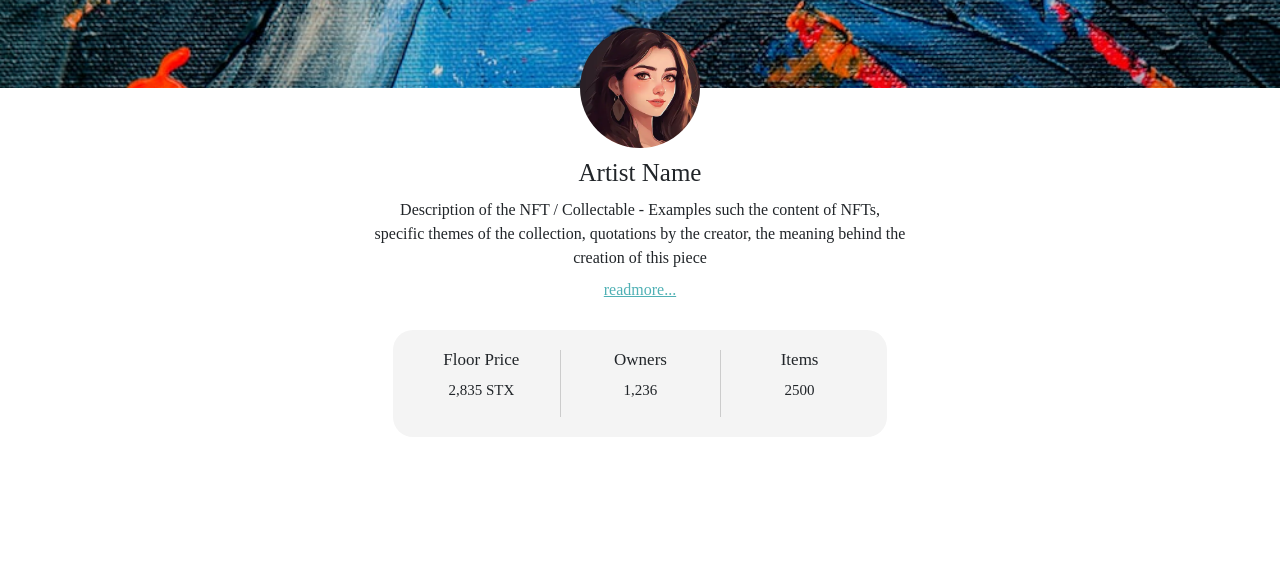
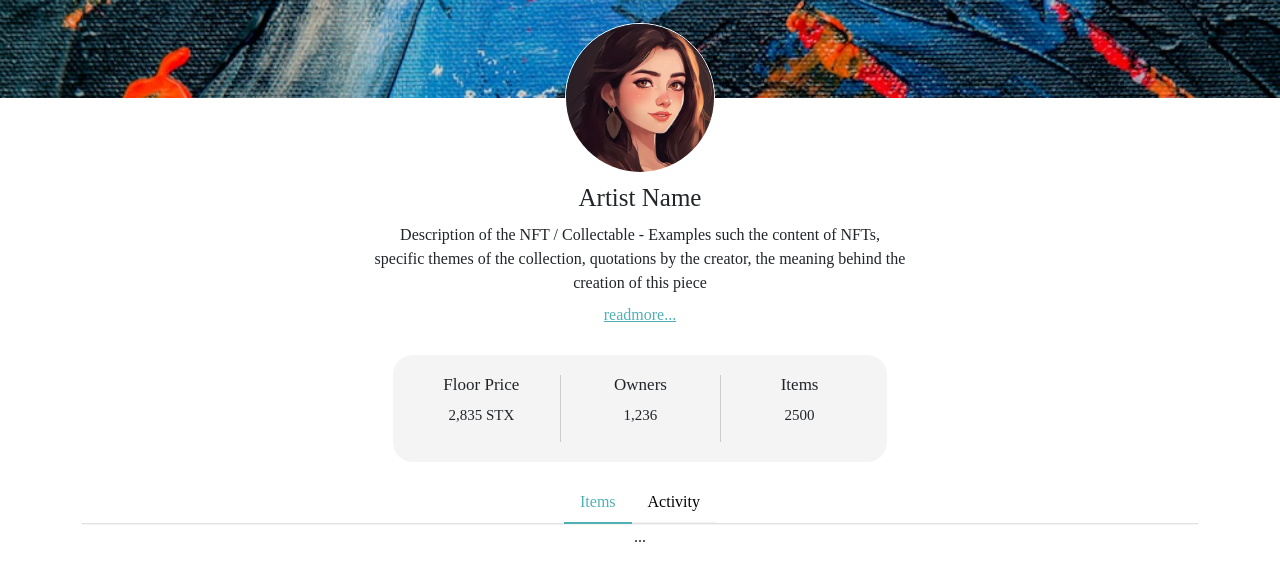
Before and after one commit to abasitfarooqi/frontend-assignment-risidio, a plain HTML site: page index.html in a window 1280 px wide. Shown: the part 172-752 px from the top of the page. Drawn offline with Linux system fonts and the light colour scheme.

Commit message:
all styling and data almost completed

```diff
--- a/css/style.css
+++ b/css/style.css
@@ -1,31 +1,36 @@
-body{
+body {
     font-family: raleway !important;
     font-weight: 300;
 }
 
-a:link,a:visited,a:hover,a:active  {
+a:link,
+a:visited,
+a:hover,
+a:active {
     color: #50b1b5;
 }
 
 
-.navbar{
-    background-color: rgb(22, 9, 110) ; /* #16096d*/
+.navbar {
+    background-color: rgb(22, 9, 110);
+    /* #16096d*/
 }
 
-.navbar-brand img{
+.navbar-brand img {
     width: 130px;
 }
 
 
 @media (min-width: 992px) {
-.navbar{
-    background: rgb(22,9,109);
-    background: linear-gradient(46deg, rgba(22,9,109,1) 0%, rgba(22,9,109,1) 60%, rgba(43,14,159,1) 60.5%, rgba(47,21,171,1) 85%, rgba(28,11,140,1) 100%);
+    .navbar {
+        background: rgb(22, 9, 109);
+        background: linear-gradient(46deg, rgba(22, 9, 109, 1) 0%, rgba(22, 9, 109, 1) 60%, rgba(43, 14, 159, 1) 60.5%, rgba(47, 21, 171, 1) 85%, rgba(28, 11, 140, 1) 100%);
     }
 
 }
+
 @media (max-width: 992px) {
-    .dropdown-menu{
+    .dropdown-menu {
         border-left: 1px solid white;
         border-right: 1px solid white;
 
@@ -33,15 +38,18 @@ a:link,a:visited,a:hover,a:active  {
         border-bottom: 1px solid white;
     }
 }
-.navbar-nav .nav-link, .navbar-nav .show > .nav-link {
+
+.navbar-nav .nav-link,
+.navbar-nav .show>.nav-link {
     color: rgba(255, 255, 255, 0.9);
 }
 
-.navbar-nav .nav-link.active, .navbar-nav .show > .nav-link {
+.navbar-nav .nav-link.active,
+.navbar-nav .show>.nav-link {
     color: rgba(255, 255, 255, 0.9);
 }
 
-.logo-one{
+.logo-one {
     margin: 0 !important;
 }
 
@@ -59,10 +67,12 @@ transition: all 0.35s ease-out;
     transform-origin: center left;
 }
 
-.navbar-toggler, .navbar-toggler:focus {
-    border-color:transparent !important;
+.navbar-toggler,
+.navbar-toggler:focus {
+    border-color: transparent !important;
     color: transparent;
 }
+
 .navbar-toggler span:nth-child(1) {
     margin-top: 0.1em;
 }
@@ -91,25 +101,27 @@ opacity: 1;
     transform: translate(0%, 0%) rotate(0deg);
 }
 
-.custom-button{
+.custom-button {
     padding: 3px 27px;
     background: #493dc8;
     border-radius: 2em;
 }
-.custom-button a{
+
+.custom-button a {
     color: #50b1b5 !important;
 }
+
 .navbar-nav .dropdown-menu {
     position: static;
     margin-top: 5px;
 }
 
-.dropdown-menu a.dropdown-item:hover{
+.dropdown-menu a.dropdown-item:hover {
     color: #50b1b5;
-background-color: rgba(22, 9, 110,1);
+    background-color: rgba(22, 9, 110, 1);
 }
 
-.collection-page{
+.collection-page {
     background: url(../images/collection-bg.jpg) no-repeat center center fixed;
     -webkit-background-size: cover;
     -moz-background-size: cover;
@@ -120,8 +132,9 @@ background-color: rgba(22, 9, 110,1);
 .collection-content {
     background-color: white;
 }
-.collection-title{
-padding: 45px 0px 80px 0;
+
+.collection-title {
+    padding: 45px 0px 90px 0;
     font-size: 35px;
     font-weight: 300;
     color: white;
@@ -135,29 +148,73 @@ font-size: 25px;
 }
 
 .collection-content .artist-img {
-width: 120px;
-margin-top: -60px;
+    width: 150px;
+    margin-top: -75px;
+    border: 1px solid white;
 }
 
-.collection-details{
+.collection-details {
     background-color: #f4f4f4;
     padding: 20px;
     border-radius: 20px;
     margin: 20px;
 }
 
-.collection-details .row .col{
+.collection-details .row .col {
     border-left: 1px solid #ccc;
 }
-.collection-details .row .col:first-child{
+
+.collection-details .row .col:first-child {
     border-left: 1px solid transparent;
 }
 
-.collection-details .row h5{
+.collection-details .row h5 {
     font-weight: 300;
     font-size: 17px;
 }
-.collection-details .row p{
+
+.collection-details .row p {
     font-weight: 500;
     font-size: 15px;
 }
+
+.nav-tabs .nav-item .nav-link,
+.nav-tabs .nav-link {
+    border-top: 0;
+    border-left: 0;
+    border-right: 0;
+    border-bottom: 1px solid #f4f4f4;
+}
+
+.nav-tabs .nav-item.show .nav-link,
+.nav-tabs .nav-link.active {
+    border-top: 0;
+    border-left: 0;
+    border-right: 0;
+    border-bottom: 2px solid #50b1b5;
+}
+
+.artist-data .tab-content {
+    border-top: 1px solid #f4f4f4;
+}
+
+.nav-link:focus,
+.nav-link:hover {
+    color: #50b1b5;
+}
+
+.nav-link {
+    display: block;
+    padding: var(--bs-nav-link-padding-y) var(--bs-nav-link-padding-x);
+    font-size: var(--bs-nav-link-font-size);
+    font-weight: var(--bs-nav-link-font-weight);
+    color: #000;
+    text-decoration: none;
+    transition: color .15s ease-in-out, background-color .15s ease-in-out, border-color .15s ease-in-out;
+}
+
+.nav-tabs .nav-item.show .nav-link,
+.nav-tabs .nav-link.active {
+    font-weight: 500;
+    color: #50b1b5;
+}
--- a/index.html
+++ b/index.html
@@ -1,5 +1,6 @@
 <!DOCTYPE html>
 <html>
+
 <head>
     <meta charset="utf-8">
     <meta name="viewport" content="width=device-width, initial-scale=1">
@@ -7,6 +8,7 @@
     <link rel="stylesheet" type="text/css" href="css/bootstrap.min.css">
     <link rel="stylesheet" type="text/css" href="css/style.css">
 </head>
+
 <body>
 
     <header class="site-header">
@@ -18,7 +20,9 @@
                     <img src="images/logo-2.png" class="logo-two d-none" alt="Risidio Marketplace">
                 </a>
 
-			    <button class="navbar-toggler collapsed" type="button" data-bs-toggle="collapse" data-bs-target="#navbarSupportedContent" aria-controls="navbarSupportedContent" aria-expanded="false" aria-label="Toggle navigation">
+                <button class="navbar-toggler collapsed" type="button" data-bs-toggle="collapse"
+                    data-bs-target="#navbarSupportedContent" aria-controls="navbarSupportedContent"
+                    aria-expanded="false" aria-label="Toggle navigation">
                     <!-- <span class="navbar-toggler-icon"></span> -->
                     <span class="icon-bar top-bar"></span>
                     <span class="icon-bar middle-bar"></span>
@@ -31,7 +35,8 @@
                             <a class="nav-link active" aria-current="page" href="#">Explore</a>
                         </li>
                         <li class="nav-item dropdown">
-			          <a class="nav-link dropdown-toggle" href="#" role="button" data-bs-toggle="dropdown" aria-expanded="false">
+                            <a class="nav-link dropdown-toggle" href="#" role="button" data-bs-toggle="dropdown"
+                                aria-expanded="false">
                                 Featured Collections
                             </a>
                             <ul class="dropdown-menu">
@@ -70,12 +75,13 @@
             </div>
 
             <div class="collection-description d-grid gap-2 col-lg-5 col-sm-8 col-xs-4 mx-auto">
-                Description of the NFT / Collectable - Examples such the content of NFTs, specific themes of the collection,
+                Description of the NFT / Collectable - Examples such the content of NFTs, specific themes of the
+                collection,
                 quotations by the creator,
                 the meaning behind the creation of this piece
                 <br>
                 <div class="collapse " id="collapseExample"><br>
-                Description of the NFT / Collectable -  -  - Examples such the content of NFTs, specific themes
+                    Description of the NFT / Collectable - - - Examples such the content of NFTs, specific themes
                     of the collection, quotations by the creator, the meaning behind the creation of
                     this piece etc Description of the NFT / Collectable - Examples
                     such the content of NFTs, specific themes of the collection, quotations by the creator,
@@ -83,7 +89,8 @@
                     Examples such the content of NFTs, specific themes of the collection, quotations by the creator,
                     the meaning behind the creation of this piece etc
                 </div>
-                <a class="text-center " data-bs-toggle="collapse" href="#collapseExample" role="button" aria-expanded="false" aria-controls="collapseExample">
+                <a class="text-center " data-bs-toggle="collapse" href="#collapseExample" role="button"
+                    aria-expanded="false" aria-controls="collapseExample">
                     readmore...
                 </a>
 
@@ -108,6 +115,32 @@
 
 
             </div>
+
+            <div class="container">
+                <div class="artist-data">
+                    <ul class="nav nav-tabs justify-content-center" id="myTab" role="tablist">
+                        <li class="nav-item" role="presentation">
+                            <button class="nav-link active" id="items-tab" data-bs-toggle="tab"
+                                data-bs-target="#items-tab-pane" type="button" role="tab" aria-controls="items-tab-pane"
+                                aria-selected="true">Items</button>
+                        </li>
+                        <li class="nav-item" role="presentation">
+                            <button class="nav-link" id="activity-tab" data-bs-toggle="tab"
+                                data-bs-target="#activity-tab-pane" type="button" role="tab"
+                                aria-controls="activity-tab-pane" aria-selected="false">Activity</button>
+                        </li>
+                    </ul>
+                    <div class="tab-content" id="myTabContent">
+                        <div class="tab-pane fade show active" id="items-tab-pane" role="tabpanel"
+                            aria-labelledby="items-tab" tabindex="0">...</div>
+                        <div class="tab-pane fade" id="activity-tab-pane" role="tabpanel" aria-labelledby="activity-tab"
+                            tabindex="0">...</div>
+
+                    </div>
+
+                </div>
+            </div>
+
         </div>
     </div>
 
@@ -116,8 +149,8 @@
     <script type="text/javascript" src="js/jquery-3.7.0.min.js"></script>
     <script>
 
-$(document).ready(function(){
-  $(".navbar-toggler").click(function(){
+        $(document).ready(function () {
+            $(".navbar-toggler").click(function () {
                 $(".logo-one").toggleClass("d-none");
                 $(".logo-two").toggleClass("d-none");
             });
@@ -125,4 +158,5 @@ $(document).ready(function(){
 
     </script>
 </body>
+
 </html>
```
Lines whose indentation alone changed are shown as unchanged.
